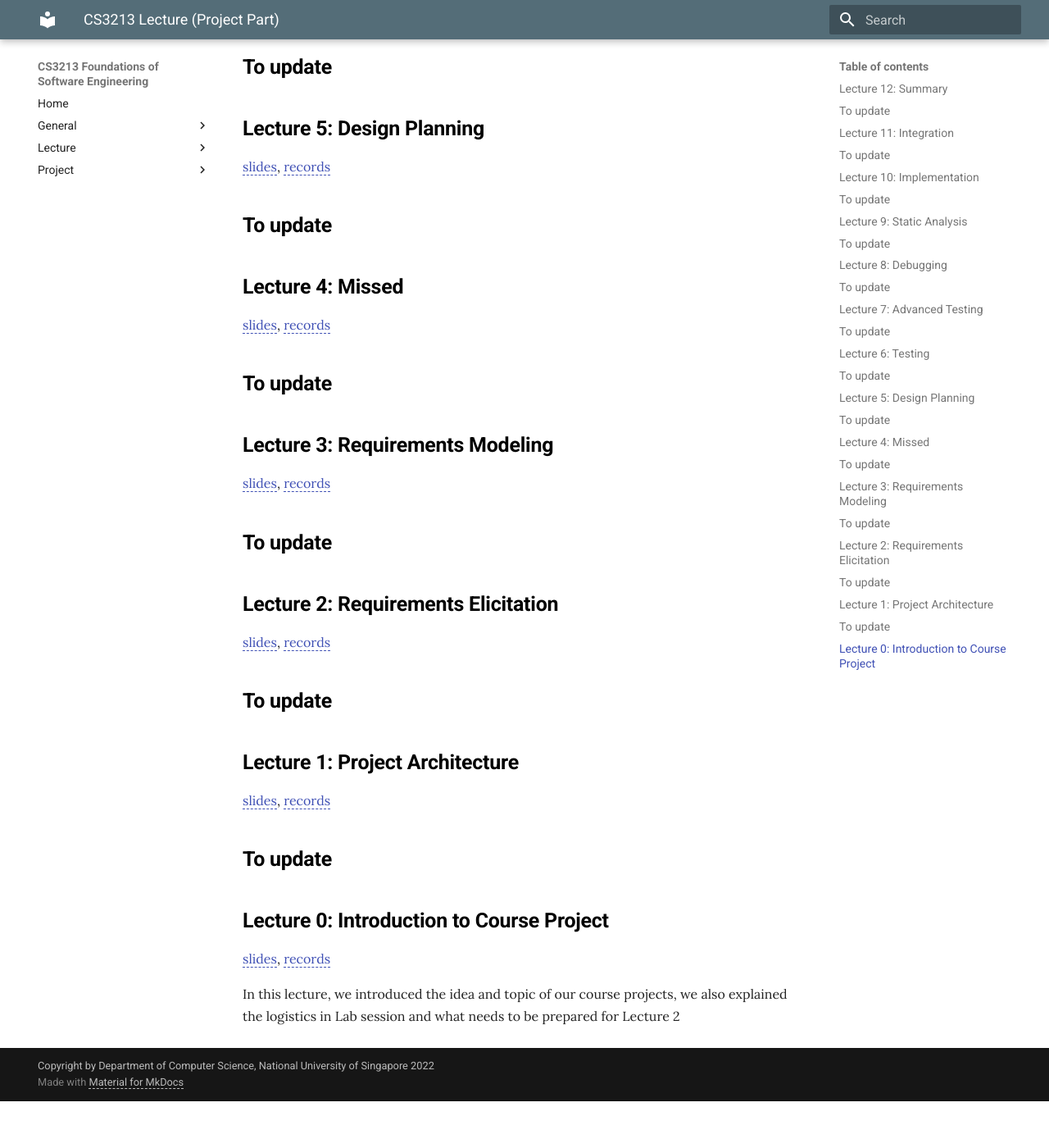
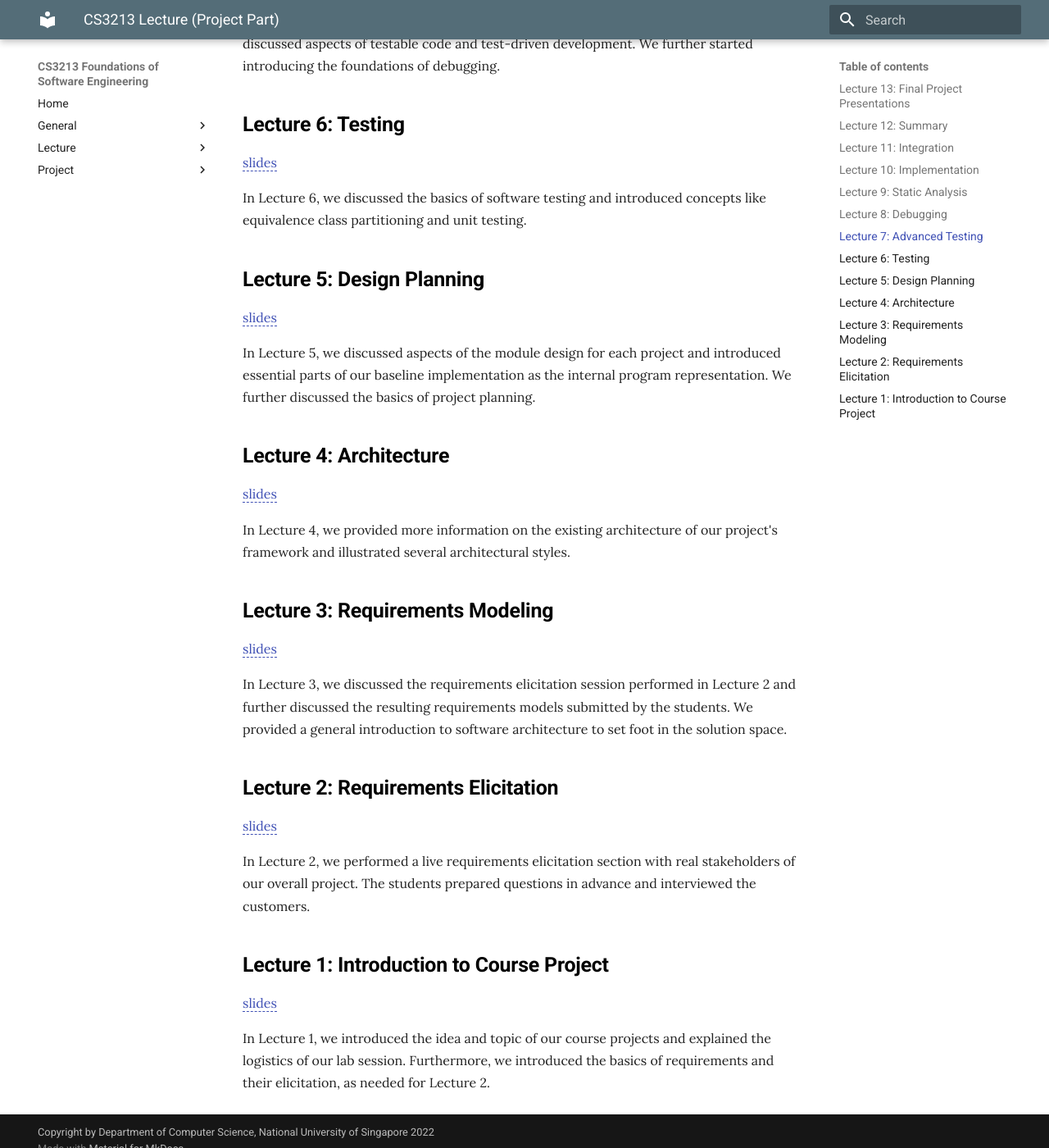
Before and after one commit to cs3213-fse/cs3213-fse.github.io, an MkDocs documentation site: the page built from docs/lecture_p.md, in a window 1280 px wide and 1400 px high, scrolled down 1393 px. Shown: the whole window at 82% size. Built offline with MkDocs 1.6.1 and Material for MkDocs 9.7.7, drawn with Linux system fonts in a browser that asks for light colours; before the commit the page ends 2736 px from its top, so only the background shows below that; some of the changed text lies outside the part shown.

Commit message:
updated slides and descriptions for project-part

```diff
--- a/docs/lecture_p.md
+++ b/docs/lecture_p.md
@@ -1,66 +1,78 @@
 # CS3213 Lecture (Project Part)
 
+## Lecture 13: Final Project Presentations
+[slides](slides/lectures-project/Project_13_Presentations_Schedule.pdf)
+
+In Lecture 13, every student group presented their final outcome and demonstrated their contributions.
+
+
 ## Lecture 12: Summary
-[slides](slides/lectures-project/Project_12_Summary.pdf), [records](placeholder)
+[slides](slides/lectures-project/Project_12_Summary.pdf)
 
-To update
-------
+In Lecture 12, we recaped all discussed topics and provided a summary for all project-parts of the lecture.
+
+
 ## Lecture 11: Integration
-[slides](slides/lectures-project/Project_11_Integration.pdf), [records](placeholder)
+[slides](slides/lectures-project/Project_11_Integration.pdf)
 
-To update
-------
+In Lecture 11, we discussed typical problems with software integration and introduced integration strategies and testing concepts.
+
+
 ## Lecture 10: Implementation
-[slides](slides/lectures-project/Project_10_Implementation.pdf), [records](placeholder)
+[slides](slides/lectures-project/Project_10_Implementation.pdf)
 
-To update
-------
+In Lecture 10, we discussed implementation aspects and introduced several notions of clean code.
+
+
 ## Lecture 9: Static Analysis
-[slides](slides/lectures-project/Project_09_StaticAnalysis.pdf), [records](placeholder)
+[slides](slides/lectures-project/Project_09_StaticAnalysis.pdf)
 
-To update
-------
+In Lecture 9, we provided more examples for program slicing and gave a practical introduction to static analysis.
+
+
 ## Lecture 8: Debugging
-[slides](slides/lectures-project/Project_08_Debugging.pdf), [records](placeholder)
+[slides](slides/lectures-project/Project_08_Debugging.pdf)
 
-To update
-------
+In Lecture 8, we investigated more debugging approaches and introduced concepts like TRAFFIC, dynamic and static slicing, and statistical fault localization.
+
+
 ## Lecture 7: Advanced Testing
-[slides](slides/lectures-project/Project_07_Advanced_Testing.pdf), [records](placeholder)
+[slides](slides/lectures-project/Project_07_Advanced_Testing.pdf)
 
-To update
-------
+In Lecture 7, we intensified the knowledge from Lecture 6 about software testing. We discussed aspects of testable code and test-driven development. We further started introducing the foundations of debugging.
+
+
 ## Lecture 6: Testing
-[slides](slides/lectures-project/Project_06_Testing.pdf), [records](placeholder)
+[slides](slides/lectures-project/Project_06_Testing.pdf)
 
-To update
-------
+In Lecture 6, we discussed the basics of software testing and introduced concepts like equivalence class partitioning and unit testing.
+
+
 ## Lecture 5: Design Planning
-[slides](slides/lectures-project/Project_05_Design_Planning.pdf), [records](placeholder)
+[slides](slides/lectures-project/Project_05_Design_Planning.pdf)
 
-To update
-------
-## Lecture 4: Missed
-[slides](slides/lectures-project/Project_02_RequirementsElicitation.pdf), [records](placeholder)
+In Lecture 5, we discussed aspects of the module design for each project and introduced essential parts of our baseline implementation as the internal program representation. We further discussed the basics of project planning.
 
-To update
-------
+
+## Lecture 4: Architecture
+[slides](slides/lectures-project/Project_04_Architecture.pdf)
+
+In Lecture 4, we provided more information on the existing architecture of our project's framework and illustrated several architectural styles.
+
+
 ## Lecture 3: Requirements Modeling
-[slides](slides/lectures-project/Project_03_RequirementsModeling.pdf), [records](placeholder)
+[slides](slides/lectures-project/Project_03_RequirementsModeling.pdf)
 
-To update
-------
+In Lecture 3, we discussed the requirements elicitation session performed in Lecture 2 and further discussed the resulting requirements models submitted by the students. We provided a general introduction to software architecture to set foot in the solution space.
+
+
 ## Lecture 2: Requirements Elicitation
-[slides](slides/lectures-project/Project_02_RequirementsElicitation.pdf), [records](placeholder)
+[slides](slides/lectures-project/Project_02_RequirementsElicitation.pdf)
 
-To update
-------
-## Lecture 1: Project Architecture
-[slides](slides/lectures-project/Project_01_Architecture.pdf), [records](placeholder)
+In Lecture 2, we performed a live requirements elicitation section with real stakeholders of our overall project. The students prepared questions in advance and interviewed the customers.
 
-To update
-------
-## Lecture 0: Introduction to Course Project
-[slides](slides/lectures-project/Project_01_Intro.pdf), [records](placeholder)
 
-In this lecture, we introduced the idea and topic of our course projects, we also explained the logistics in Lab session and what needs to be prepared for Lecture 2
+## Lecture 1: Introduction to Course Project
+[slides](slides/lectures-project/Project_01_Intro.pdf)
+
+In Lecture 1, we introduced the idea and topic of our course projects and explained the logistics of our lab session. Furthermore, we introduced the basics of requirements and their elicitation, as needed for Lecture 2.
```
Also changed, not shown: 9 other files.
